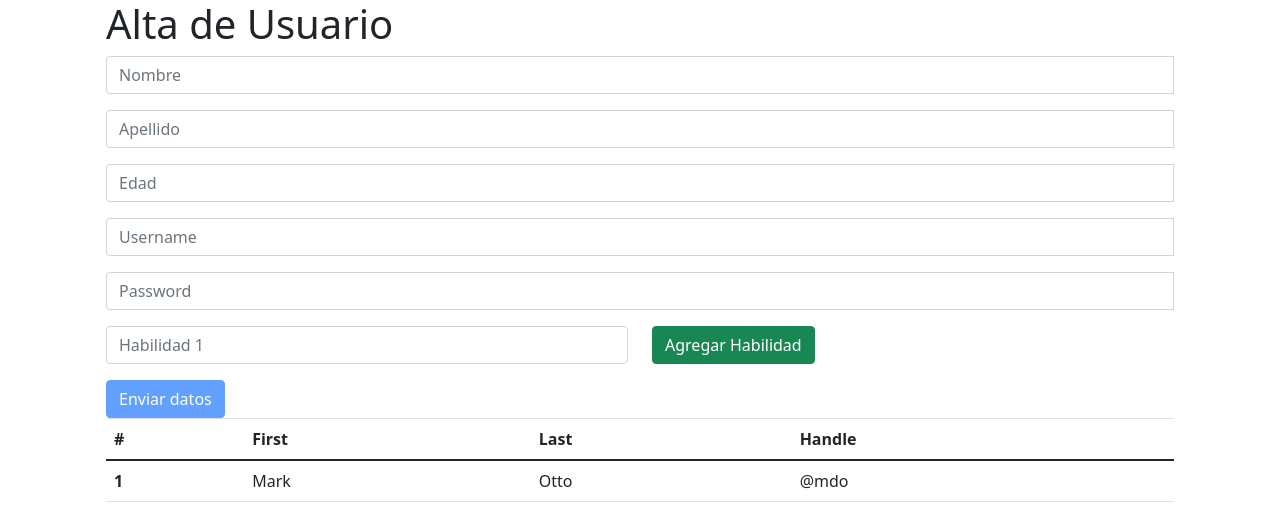
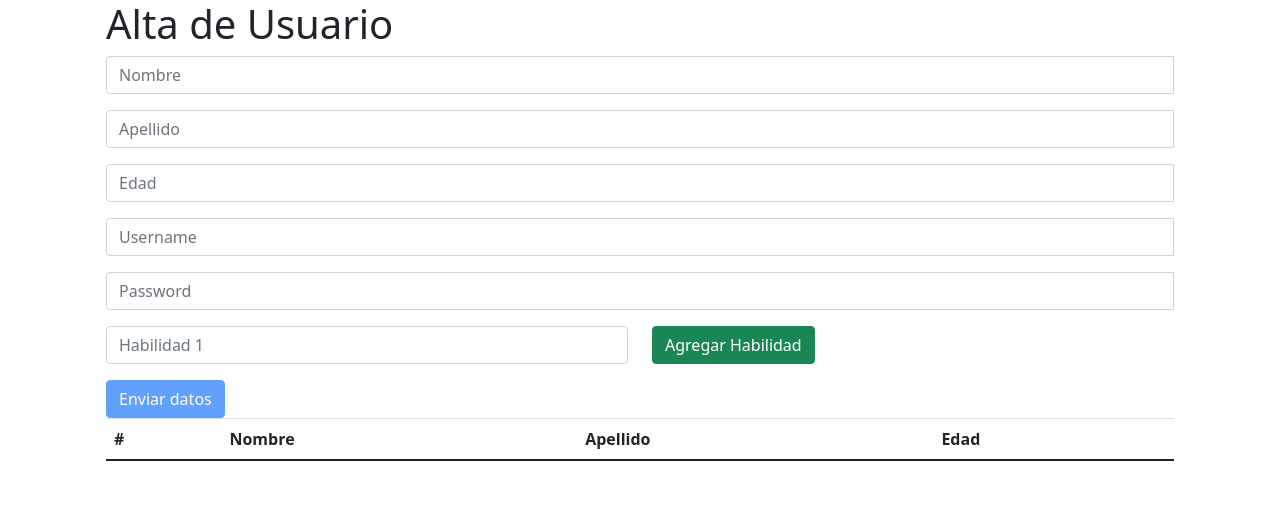
Before and after one commit to Annge001/proyecto-01-Angular, an Angular app: page / in a window 1280 px wide. Shown: the top 528 px of the page. Built offline with nearby package versions, Linux system fonts and the light colour scheme.

Commit message:
en tabla.component.html cree el *ngFor de usuarios y cambie datos de nombre apellido edad

```diff
--- a/src/app/components/ejComunicacionComponentes/tabla/tabla.component.html
+++ b/src/app/components/ejComunicacionComponentes/tabla/tabla.component.html
@@ -5,16 +5,17 @@
         <thead>
         <tr>
           <th scope="col">#</th>
-          <th scope="col">First</th>
-          <th scope="col">Last</th>
-          <th scope="col">Handle</th>
+          <th scope="col">Nombre</th>
+          <th scope="col">Apellido</th>
+          <th scope="col">Edad</th>
         </tr>
         </thead>
         <tbody>
-        <tr>
-          <th scope="row">1</th>
-          <td>Mark</td>
-          <td>Otto</td><td>@mdo</td>
+        <tr *ngFor="let usuario of usuarios; let i = index">
+          <th scope="row">{{ i + 1 }}</th>
+          <td>{{ usuario.nombre }}</td>
+          <td>{{ usuario.apellido }}</td>
+          <td>{{ usuario.edad }}</td>
         </tr>
         </tbody>
       </table>
```
